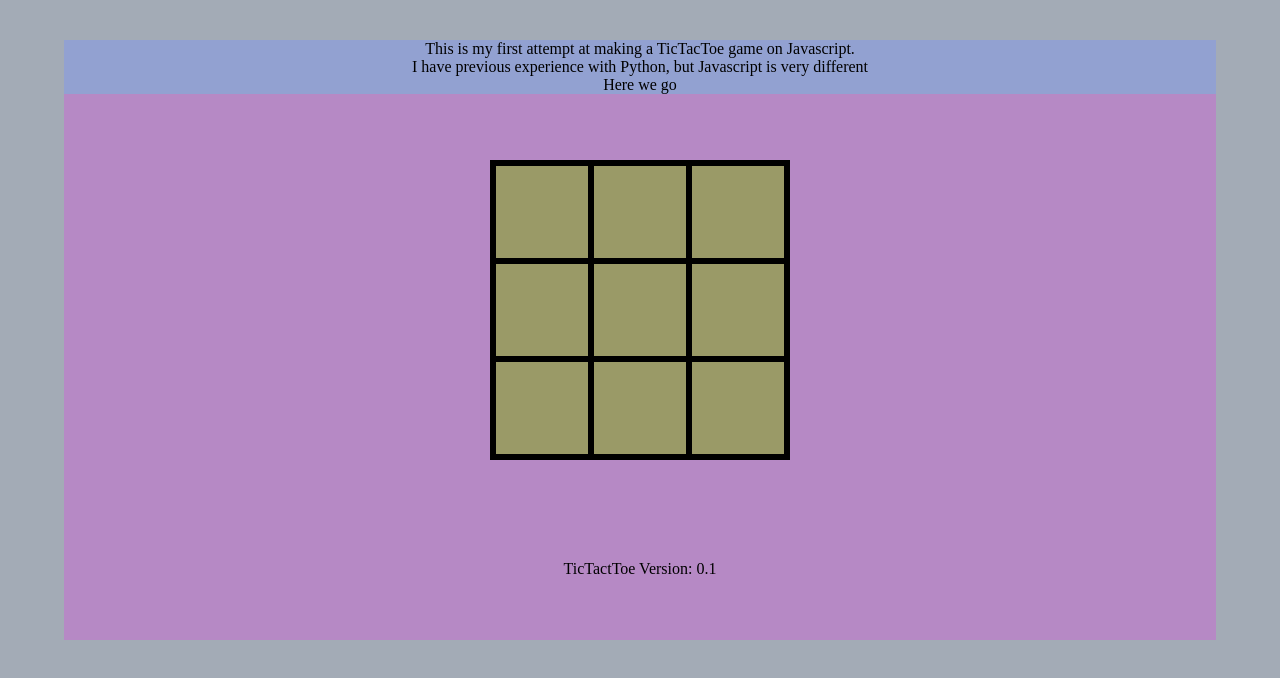
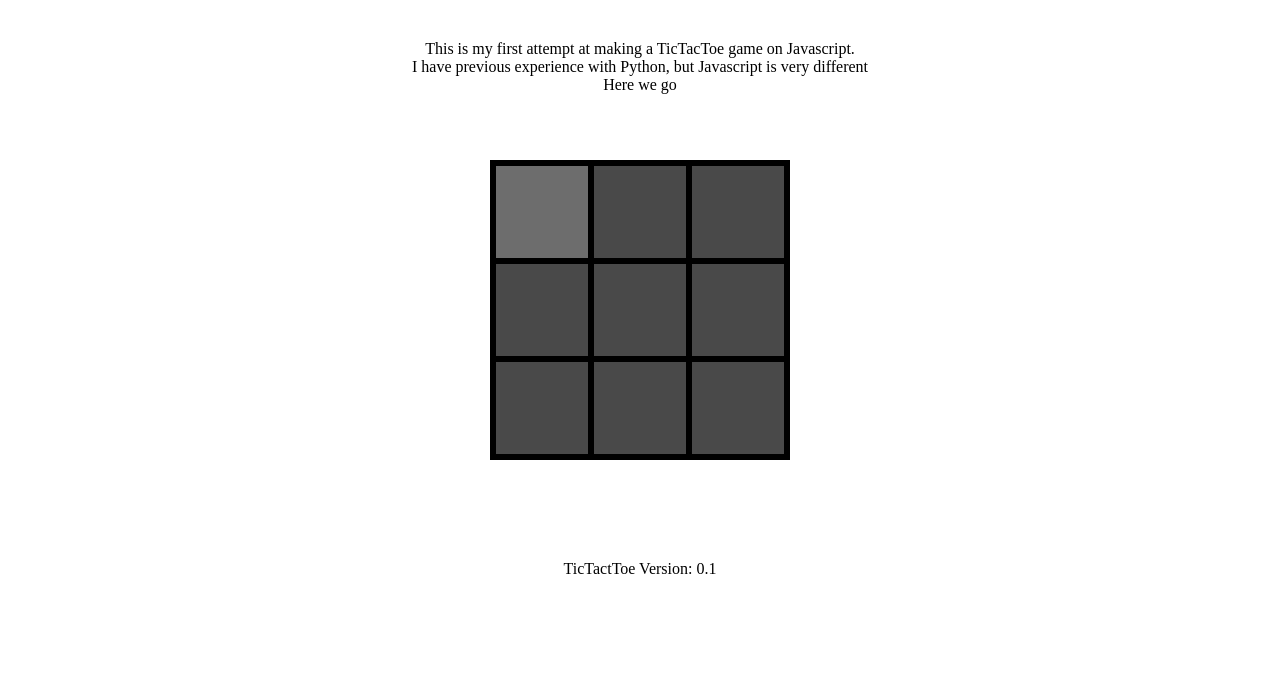
Before and after one commit to karanius/karanius.github.io, a plain HTML site: page experiments/TicTacToe/index.html in a window 1280 px wide. In both pictures the pointer is over the element 542 px from the left and 212 px from the top of the page. Drawn offline with Linux system fonts and the light colour scheme.

Commit message:
added hover to css boxes

```diff
--- a/experiments/TicTacToe/style.css
+++ b/experiments/TicTacToe/style.css
@@ -1,4 +1,4 @@
-* { background-color: rgba(255,0,0,.2); }
+/* * { background-color: rgba(255,0,0,.2); }
 * * { background-color: rgba(0,255,0,.2); }
 * * * { background-color: rgba(0,0,255,.2); }
 * * * * { background-color: rgba(255,0,255,.2); }
@@ -6,7 +6,7 @@
 * * * * * * { background-color: rgba(255,255,0,.2); }
 * * * * * * * { background-color: rgba(255,0,0,.2); }
 * * * * * * * * { background-color: rgba(0,255,0,.2); }
-* * * * * * * * * { background-color: rgba(0,0,255,.2); }
+* * * * * * * * * { background-color: rgba(0,0,255,.2); } */
 
 *{
     box-sizing: border-box;
@@ -56,9 +56,12 @@ body{
 
 .box{
     border: 3px solid black;
+    background-color: rgb(73, 73, 73);
 }
 
-
+.box:hover{
+    background-color: rgba(73, 73, 73, 0.356);
+}
 
 
 
```
